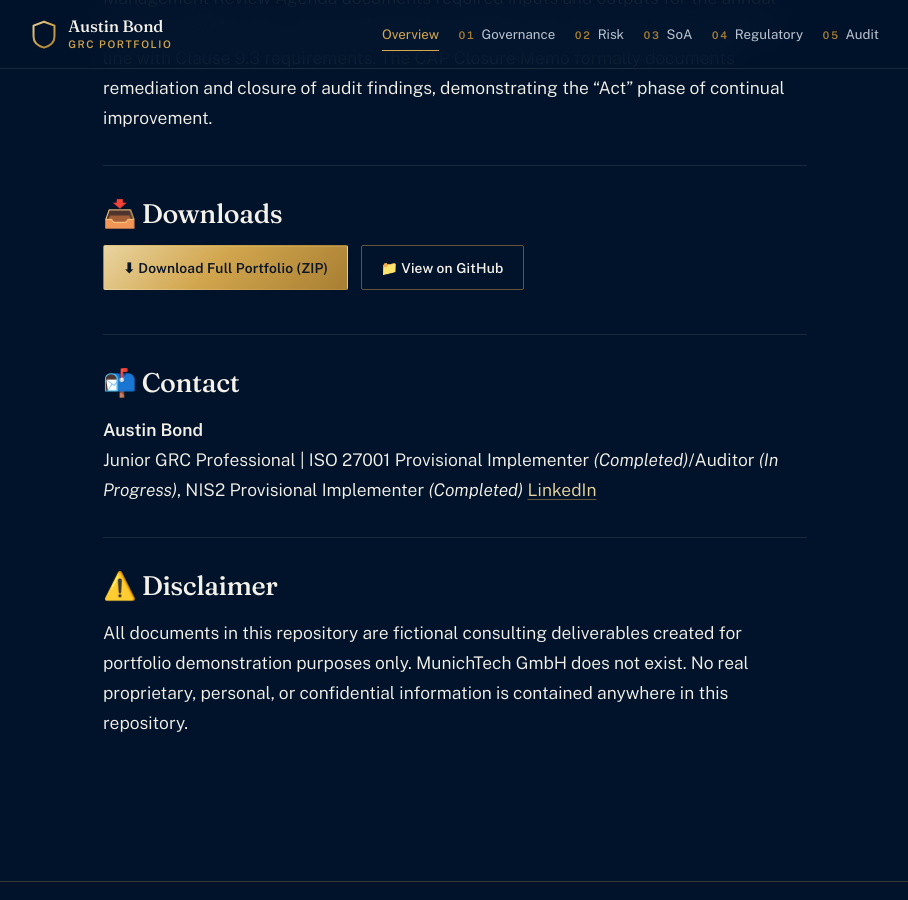
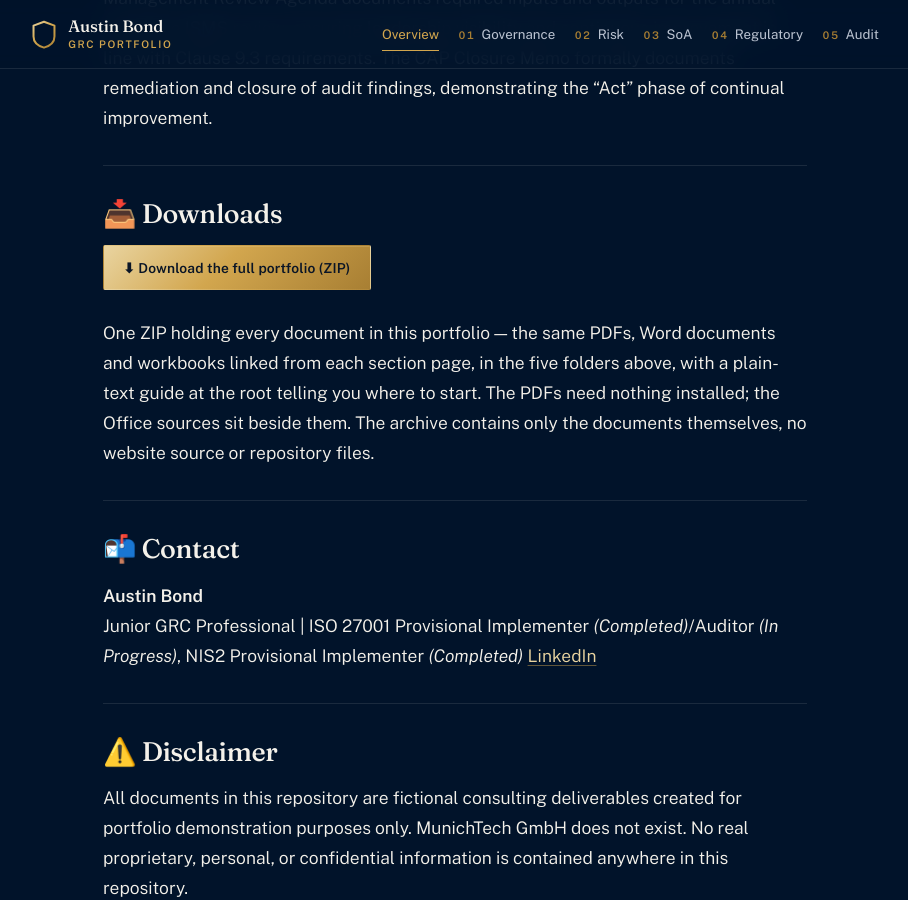
Before and after one commit to austinbondgrc/grc-portfolio, a Jekyll site: the page built from index.md, in a window 1280 px wide and 900 px high, scrolled down 5489 px. Shown: the whole window, without its empty margins (185-1093 px from the left). Built offline with Jekyll 4.4.1, drawn with Linux system fonts in a browser that asks for light colours.

Commit message:
Serve a curated portfolio ZIP and drop the GitHub buttons

```diff
--- a/index.md
+++ b/index.md
@@ -158,7 +158,13 @@ Operational assurance artifacts. The Internal Audit Checklist provides a structu
 
 ## 📥 Downloads
 
-[⬇ Download Full Portfolio (ZIP)](https://github.com/austinbondgrc/grc-portfolio/archive/refs/heads/main.zip){: .btn .btn-primary }  [📁 View on GitHub](https://github.com/austinbondgrc/grc-portfolio){: .btn }
+[⬇ Download the full portfolio (ZIP)]({{ '/Austin-Bond-GRC-Portfolio.zip' | relative_url }}){: .btn .btn-primary }
+
+One ZIP holding every document in this portfolio — the same PDFs, Word documents and
+workbooks linked from each section page, in the five folders above, with a plain-text
+guide at the root telling you where to start. The PDFs need nothing installed; the
+Office sources sit beside them. The archive contains only the documents themselves,
+no website source or repository files.
 
 ---
 
```
Also changed, not shown: 1_Governance_and_Scope/index.md (+1 -2 lines), 2_Risk_Management/index.md (+1 -2 lines), 3_Statement_of_Applicability/index.md (+1 -2 lines), 4_Regulatory_Compliance/index.md (+1 -2 lines), 5_Audit_and_Metrics/index.md (+1 -2 lines), 1 other file.
